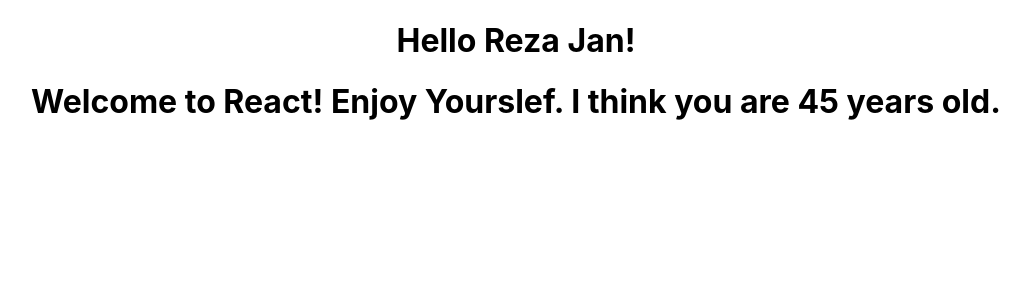
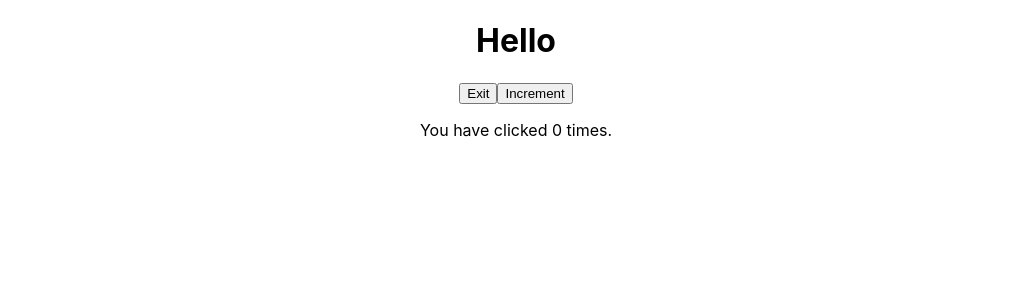
Before and after one commit to strasse34/practice-5, a React (Create React App) app in the folder my-app/: page / in a window 1280 px wide. Shown: the top 300 px of the page, without its empty margins (124-1154 px from the left). Built offline with nearby package versions, Linux system fonts and the light colour scheme.

Commit message:
stateful

```diff
--- a/my-app/src/App.js
+++ b/my-app/src/App.js
@@ -1,15 +1,15 @@
 import logo from './logo.svg';
 import './App.css';
-import FunctionalGreeting from './components/FunctionalGreeting';
-import FunctionalGreetingWithProps from './components/FunctionalGreetingWithProps';
+
+import StatefulGreeting from './components/StatefulGreeting';
 
 
 
 function App() {
   return (
     <div className="App">
-      <FunctionalGreeting />
-      <FunctionalGreetingWithProps wish= "Enjoy Yourslef" age= "45"/>
+
+      <StatefulGreeting />
     </div>
   );
 }
--- /dev/null
+++ b/my-app/src/components/StatefulGreeting.js
@@ -0,0 +1,46 @@
+import React from "react";
+
+class StatefulGreeting extends React.Component {
+    constructor(props) {
+        super(props);
+        this.state = {
+            introduction: "Hello",
+            buttonText: "Exit",
+            count: 0,
+        }
+    }
+
+    handleClick() {
+        this.setState((prevState, prevProps) => {
+            console.log("Previous state:", prevState)
+            console.log("Previous prop:", prevProps)
+            return {
+                introduction: prevState.introduction === "Hello" ? "GoodBye" : "Hello",
+                buttonText: prevState.buttonText === "Exit" ? "Enter" : "Exit"
+            }
+        })
+    }
+
+    increment() {
+        this.setState((prevState, prevProps) => {
+            console.log('Previous state:', prevState)
+            console.log('Previous props:', prevProps)
+            return {
+                count: prevState.count +1
+            }
+        })
+    }
+
+    render() {
+        return (
+            <div>
+                <h1>{this.state.introduction}</h1>
+                <button onClick={() => this.handleClick()}>{this.state.buttonText}</button>
+                <button onClick={() => this.increment()}>Increment</button>
+                <p>You have clicked {this.state.count} times.</p>
+            </div>
+        );
+    }
+}
+
+export default StatefulGreeting;
```
